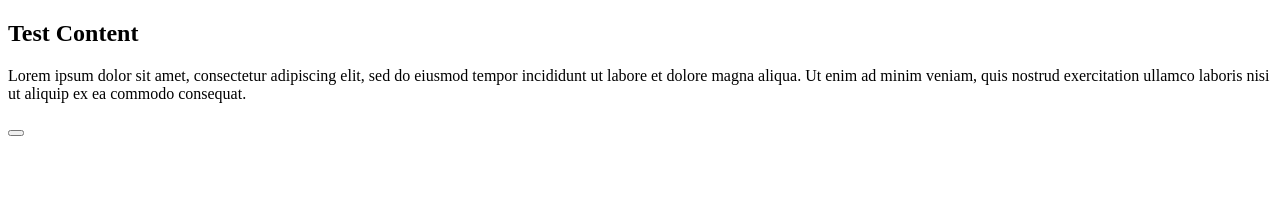
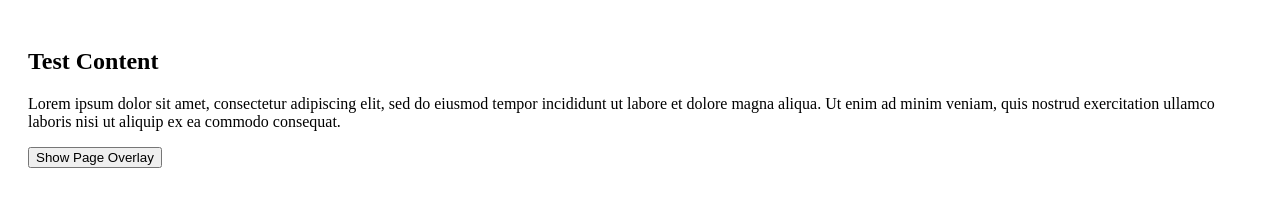
Before and after one commit to JornHeyvaert/PageOverlayHTML5, a plain HTML site: page index.html in a window 1280 px wide. Drawn offline with Linux system fonts and the light colour scheme.

Commit message:
Added references to css file and javascript file in html file

```diff
--- a/index.html
+++ b/index.html
@@ -3,6 +3,7 @@
     <head>
         <title>Page Overlay</title>
         <meta charset="utf-8">
+        <link rel="stylesheet" href="PageOverlay.css" />
     </head>
     <body>
         <div id="overlay" onclick="removeOverlay()"></div>
@@ -11,7 +12,8 @@
             <p>Lorem ipsum dolor sit amet, consectetur adipiscing elit, sed do eiusmod tempor incididunt ut labore et dolore magna aliqua.
                  Ut enim ad minim veniam, quis nostrud exercitation ullamco laboris nisi ut aliquip ex ea commodo consequat.
             </p>
-            <button type="button" onclick="applyOverlay()"></button>
+            <button id="btnOverlay" type="button" onclick="applyOverlay()">Show Page Overlay</button>
         </div>
     </body>
+    <script type="text/javascript" src="PageOverlay.js"></script>
 </html>
```
